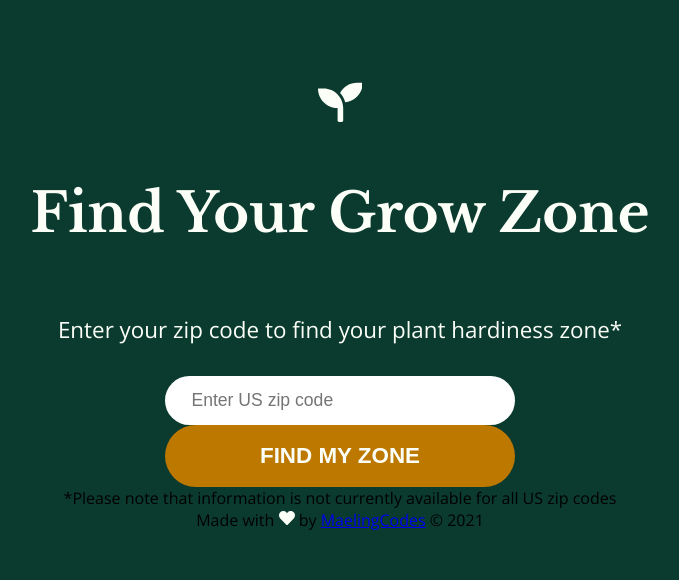
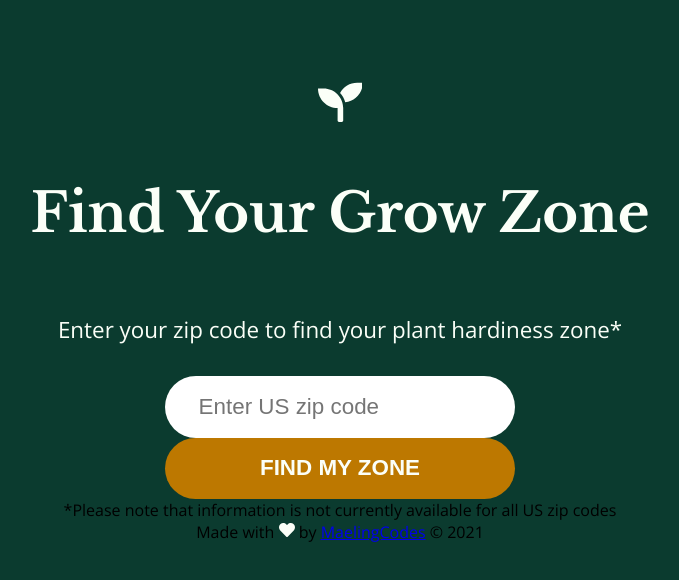
Before and after one commit to maelingmurphy/grow-zone-finder, a React (Create React App) app: page / in a window 1280 px wide. Shown: the top 580 px of the page, without its empty margins (300-979 px from the left). Built offline with nearby package versions, Linux system fonts and the light colour scheme.

Commit message:
increase form-input font-size

```diff
--- a/src/components/css/Form.css
+++ b/src/components/css/Form.css
@@ -20,7 +20,7 @@
 .form-input {
     display: block;
     align-self: center;
-    font-size: 1.1em;
+    font-size: 1.4rem;
     padding: 0.8em 1.5em;
     width: 100%;
     border-radius: 50px;
```
